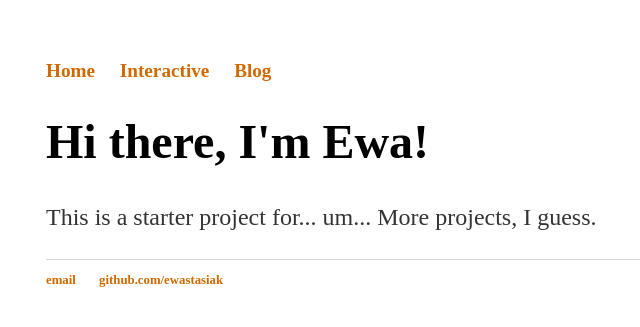
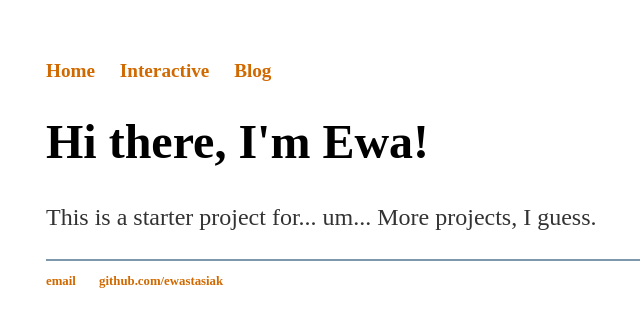
Before and after one commit to ewastasiak/Showcase, a Jekyll site: the page built from index.html, in a window 1280 px wide. Shown: the top 327 px of the page, without its empty margins (146-786 px from the left). Built offline with Jekyll 4.4.1, drawn with Linux system fonts in a browser that asks for light colours.

Commit message:
Edit styles

```diff
--- a/css/main.css
+++ b/css/main.css
@@ -50,13 +50,13 @@ p {
 }
 
 footer {
-    border-top: 1px solid #d5d5d5;
+    border-top: 2px solid #7d97ad;
     font-size: 0.8em;
 }
 
 hr {
 width: 100%;
-border: 1px dashed #7d97ad;
+border: 2px solid #7d97ad;
 }
 
 img {
```
